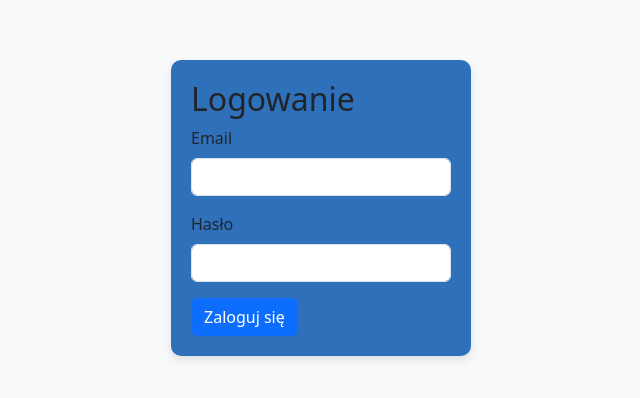
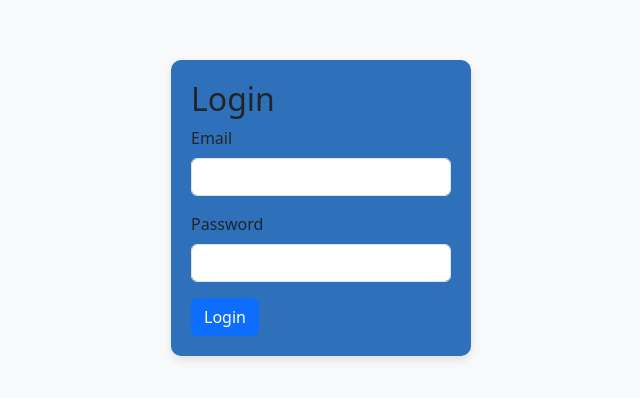
Before and after one commit to centGeek/DormConnect, a React (Vite) app in the folder frontend/: page / in a window 1280 px wide. Shown: the part 192-590 px from the top of the page, without its empty margins (319-959 px from the left). Built offline with nearby package versions, Linux system fonts and the light colour scheme.

Commit message:
Preparation for binding with backend and saving authorization token

```diff
--- a/frontend/package.json
+++ b/frontend/package.json
@@ -10,13 +10,16 @@
     "preview": "vite preview"
   },
   "dependencies": {
+    "axios": "^1.8.4",
     "bootstrap": "^5.3.5",
+    "js-cookie": "^3.0.5",
     "react": "^19.0.0",
     "react-dom": "^19.0.0",
     "react-router-dom": "^7.5.1"
   },
   "devDependencies": {
     "@eslint/js": "^9.22.0",
+    "@types/js-cookie": "^3.0.6",
     "@types/react": "^19.0.10",
     "@types/react-dom": "^19.0.4",
     "@vitejs/plugin-react": "^4.3.4",
--- a/frontend/src/Home/Home.tsx
+++ b/frontend/src/Home/Home.tsx
@@ -3,7 +3,7 @@ import Template from '../Template/Template.tsx';
 import './Home.css';
 
 
-function ChatPage() {
+function Home() {
     const [counter, setCounter] = useState(0);
 
     return (
@@ -22,4 +22,4 @@ function ChatPage() {
     );
 }
 
-export default ChatPage;
+export default Home;
--- a/frontend/src/Login/Login.tsx
+++ b/frontend/src/Login/Login.tsx
@@ -1,21 +1,34 @@
 import React, { useState } from 'react';
 import './Login.css'; // Importuj plik CSS
+import axios, {AxiosResponse} from 'axios';
+import {useNavigate} from "react-router-dom";
+import Cookies from 'js-cookie';
 
 function Login(){
     const [email, setEmail] = useState<string>('');
     const [password, setPassword] = useState<string>('');
+    const [error, setError] = useState<string>('');
+    const redirection = useNavigate();
 
-    const handleSubmit = (e: React.FormEvent<HTMLFormElement>) => {
+    const handleSubmit = async (e: React.FormEvent<HTMLFormElement>) => {
         e.preventDefault();
-        console.log('Email:', email);
-        console.log('Password:', password);
-    //     implement your login logic here
+        try {
+            const response: AxiosResponse = await axios.post('/api/login', {email, password});//tutaj trzeba zmienić ewentualnie
+            const token: string = response.data.token;
+            Cookies.set('token', token, {maxAge: 600, secure: true, sameSite: 'Strict'});
+            console.log('Login successful', response.data);
+            redirection('/home')
+        }
+        catch (error) {
+            console.error('Login failed', error instanceof Error ? error.message : error);
+            setError('Invalid username or password');
+        }
     };
 
     return (
         <div className="login-container">
             <div className="login-box">
-                <h2>Logowanie</h2>
+                <h2>Login</h2>
                 <form onSubmit={handleSubmit}>
                     <div className="mb-3">
                         <label htmlFor="email" className="form-label">Email</label>
@@ -29,7 +42,7 @@ function Login(){
                         />
                     </div>
                     <div className="mb-3">
-                        <label htmlFor="password" className="form-label">Hasło</label>
+                        <label htmlFor="password" className="form-label">Password</label>
                         <input
                             type="password"
                             className="form-control"
@@ -38,12 +51,13 @@ function Login(){
                             onChange={(e) => setPassword(e.target.value)}
                             required
                         />
+                        {error && <p className="text-danger">{error}</p>} {/* Render error message if exists */}
                     </div>
-                    <button type="submit" className="btn btn-primary">Zaloguj się</button>
+                    <button type="submit" className="btn btn-primary">Login</button>
                 </form>
             </div>
         </div>
     );
-};
+}
 
 export default Login;
```
Also changed, not shown: 6 other files (tests, documents, lock files or other folders).
